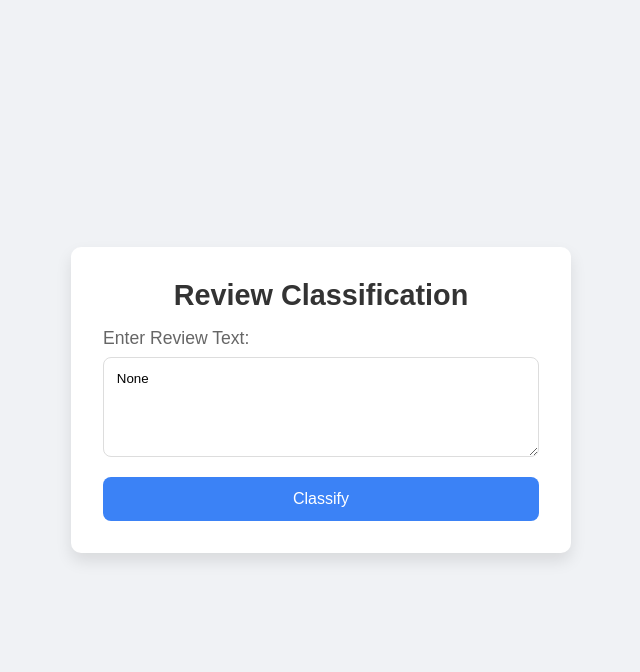
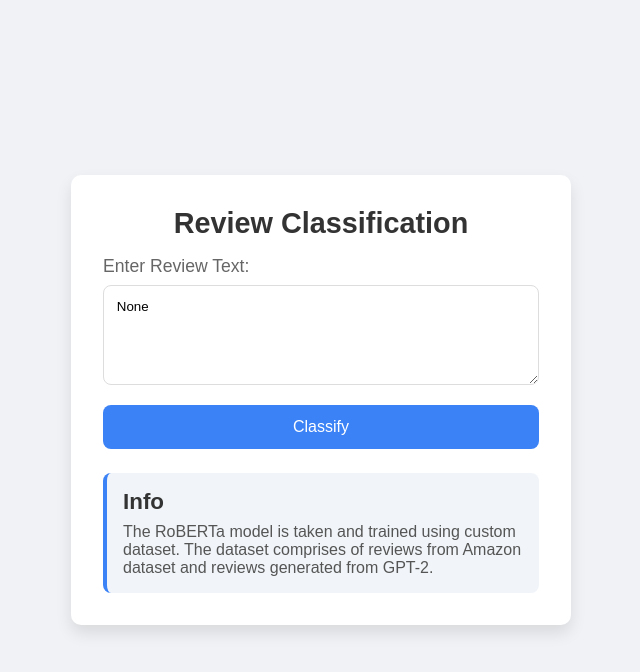
Before and after one commit to SreeHarshan/Review-classificatin-backend, a Flask app: page / in a window 1280 px wide. Shown: the top 672 px of the page, without its empty margins (319-959 px from the left). Run offline with Flask 3, Linux system fonts and the light colour scheme.

Commit message:
updated model

```diff
--- a/classifier.py
+++ b/classifier.py
@@ -4,11 +4,13 @@ import pandas as pd
 device = "cuda" if torch.cuda.is_available() else "cpu"
 print(device)
 
+checkpoint = "detector-base.pt"
+data = torch.load(checkpoint, map_location=device, weights_only=True)
+
 model_name = "roberta-base"
+tokenizer = RobertaTokenizer.from_pretrained(model_name)
 model = RobertaForSequenceClassification.from_pretrained(model_name)
-tokenizer = RobertaTokenizer.from_pretrained(model_name)
-
-# model.load_state_dict(data['model_state_dict'],strict=False)
+model.load_state_dict(data['model_state_dict'],strict=False)
 model.to(device)
 
 def predict(query):
--- a/server.py
+++ b/server.py
@@ -10,7 +10,10 @@ app.config['CORS_HEADERS'] = 'Content-Type'
 def classify():
     if request.method == "POST":
         query = request.form.get("query")
-        output = clf.predict(query)
+        if(len(query)>150):
+            output = clf.predict(query)
+        else:
+            output = None
         return render_template("index.html", query=query, prediction=output)
     return render_template("index.html", query=None, prediction=None)
 
--- a/templates/index.html
+++ b/templates/index.html
@@ -1,8 +1,8 @@
 <!DOCTYPE html>
 <html lang="en">
   <head>
-    <meta charset="UTF-8">
-    <meta name="viewport" content="width=device-width, initial-scale=1.0">
+    <meta charset="UTF-8" />
+    <meta name="viewport" content="width=device-width, initial-scale=1.0" />
     <title>Review Classification</title>
     <style>
       /* Basic reset */
@@ -138,8 +138,16 @@
 
       <form method="post">
         <label for="query">Enter Review Text:</label>
-            <textarea id="query" name="query" rows="4" cols="50" placeholder="Type your review here...">{{ query }}</textarea>
-            <input type="submit" value="Classify">
+        <textarea
+          id="query"
+          name="query"
+          rows="4"
+          cols="50"
+          placeholder="Type your review here..."
+        >
+{{ query }}</textarea
+        >
+        <input type="submit" value="Classify" />
       </form>
 
       {% if prediction is not none %}
@@ -147,7 +155,24 @@
         <h2>Prediction Result:</h2>
         <p>Predicted Value: {{ prediction }}</p>
       </div>
+      {% elif query is not none and query|length < 150 %}
+      <div class="result" style="border-color: #e63946; color: #e63946">
+        <h2>Input Error:</h2>
+        <p>
+          Your input review should be at least 150 characters long. Please enter
+          more details in your review.
+        </p>
+      </div>
       {% endif %}
+
+      <div class="result">
+        <h2>Info</h2>
+        <p>
+          The RoBERTa model is taken and trained using custom dataset. The
+          dataset comprises of reviews from Amazon dataset and reviews generated
+          from GPT-2.
+        </p>
+      </div>
     </div>
   </body>
 </html>
```
Also changed, not shown: 1 other file. Lines whose indentation alone changed are shown as unchanged.
